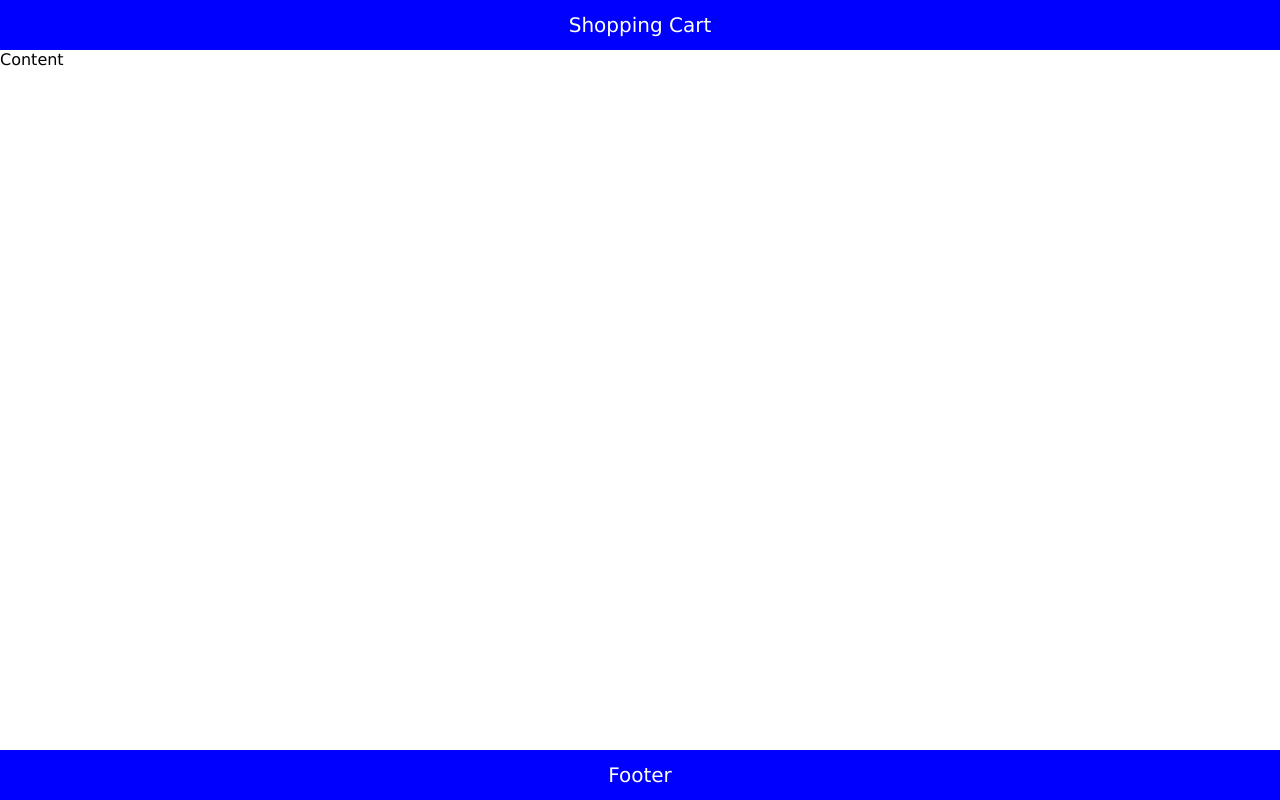
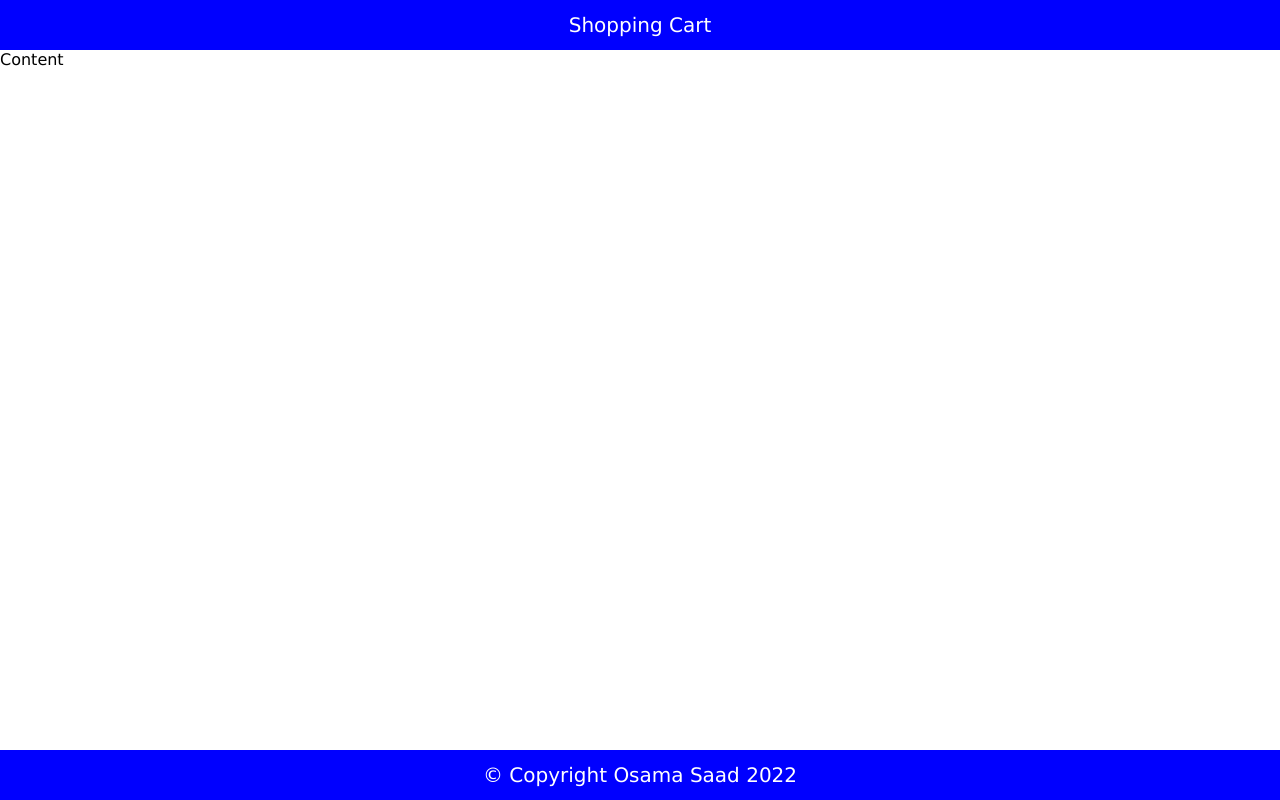
Before and after one commit to 404Exist/shopping-cart, a React (Create React App) app in the folder client/: page / in a window 1280 px wide. Built offline with nearby package versions, Linux system fonts and the light colour scheme.

Commit message:
footer component

```diff
--- a/client/src/App.js
+++ b/client/src/App.js
@@ -1,4 +1,4 @@
-import { Header } from "./components";
+import { Footer, Header } from "./components";
 
 function App() {
   return (
@@ -7,7 +7,7 @@ function App() {
       <main>
         Content
       </main>
-      <footer>Footer</footer>
+      <Footer />
     </div>
   );
 }
--- /dev/null
+++ b/client/src/components/Footer/Footer.js
@@ -0,0 +1,10 @@
+import "../../css/Footer/Footer.css";
+const Footer = () => {
+  return (
+    <footer>
+      &copy; Copyright Osama Saad 2022
+    </footer>
+  )
+}
+
+export default Footer
--- /dev/null
+++ b/client/src/components/Footer/Footer.scss
@@ -0,0 +1,3 @@
+footer {
+  grid-area: footer;
+}
--- a/client/src/components/index.js
+++ b/client/src/components/index.js
@@ -1 +1,2 @@
 export { default as Header } from './Header/Header';
+export { default as Footer } from './Footer/Footer';
--- /dev/null
+++ b/client/src/css/Footer/Footer.css
@@ -0,0 +1,3 @@
+footer {
+  grid-area: footer;
+}
--- a/client/src/index.css
+++ b/client/src/index.css
@@ -18,6 +18,3 @@
 main {
   grid-area: main;
 }
-footer {
-  grid-area: footer;
-}
```
